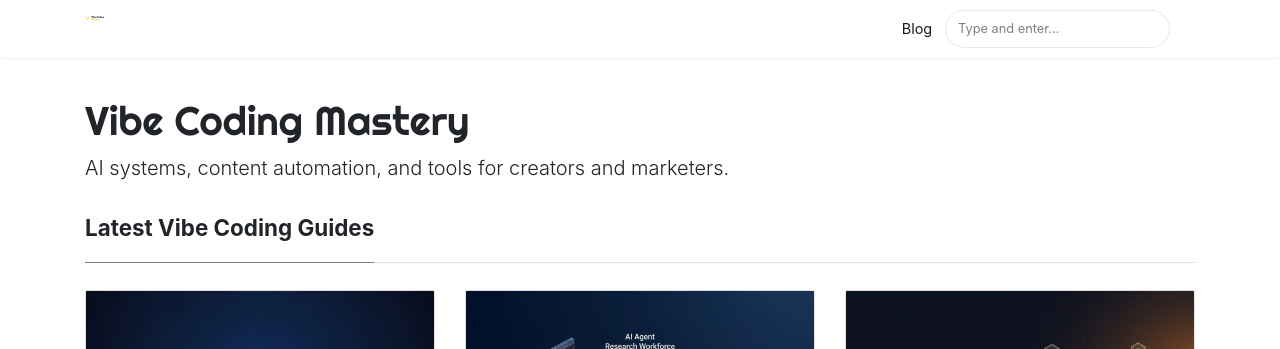
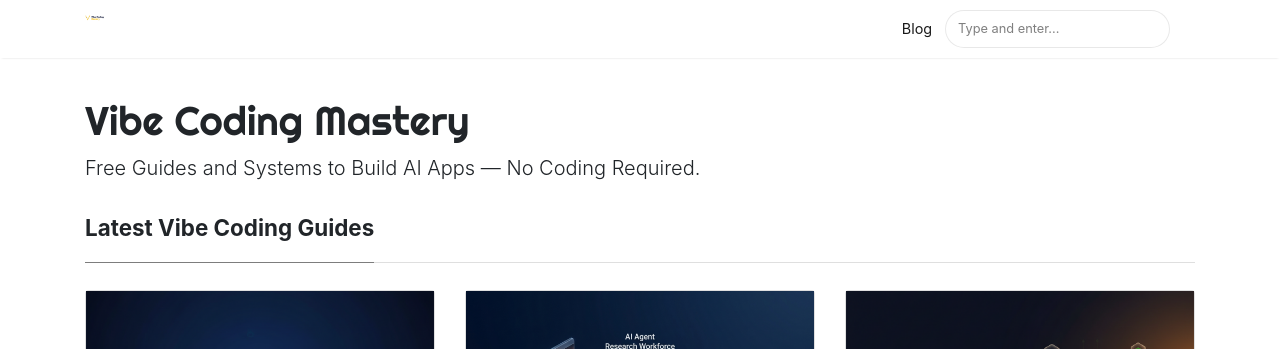
Before and after one commit to nessalazne/nessalazne.github.io, a Jekyll site: the page built from index.html, in a window 1280 px wide and 900 px high. Shown: the top 349 px of the window. Built offline with Jekyll 4.4.1, drawn with Linux system fonts in a browser that asks for light colours; nearby versions of some CDN libraries; the list of posts is cut into pages by our own code.

Commit message:
Update site tagline to "Free Guides and Systems to Build AI Apps — No Coding Required."
Co-Authored-By: Claude Sonnet 4.6 <noreply@anthropic.com>

```diff
--- a/_config.yml
+++ b/_config.yml
@@ -1,7 +1,7 @@
 # Site
 name: "Vibe Coding Mastery"
 title: "Vibe Coding Mastery"
-description: "AI systems, content automation, and tools for creators and marketers."
+description: "Free Guides and Systems to Build AI Apps — No Coding Required."
 logo: 'assets/images/logo.png'
 favicon: 'assets/images/logo.png'
 baseurl: ''
```
